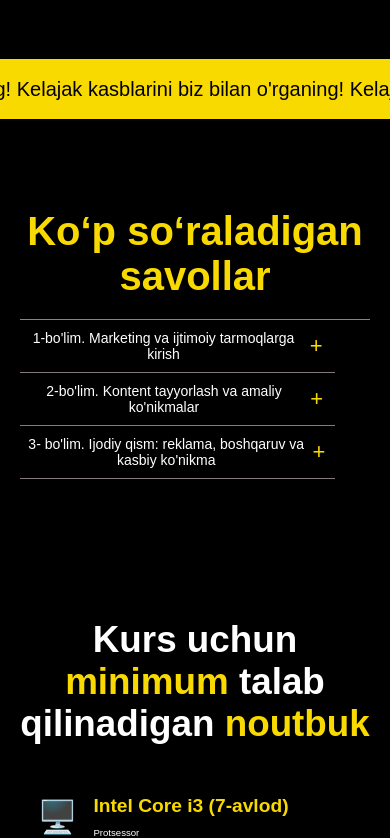
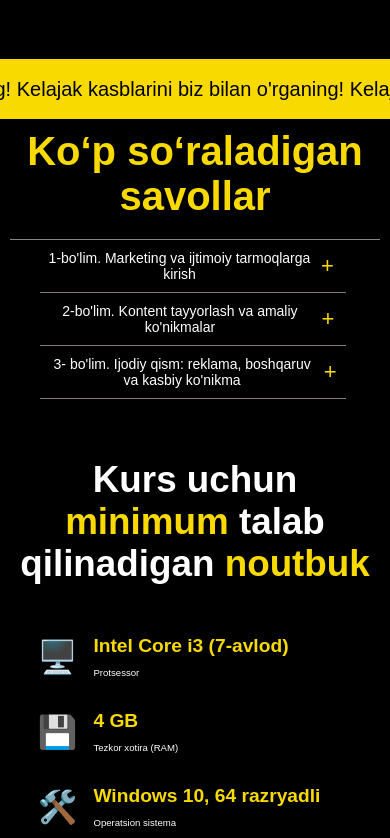
Before and after one commit to azimjonjalilov/kurslar-algoritmedu, a React (Vite) app: page / in a window 390 px wide. Shown: the part 3399-4237 px from the top of the page. Built offline with nearby package versions, Linux system fonts and the light colour scheme.

Commit message:
modal bug fixed

```diff
--- a/src/components/SMM/Faq/Faq.css
+++ b/src/components/SMM/Faq/Faq.css
@@ -135,7 +135,13 @@
   margin: 0;
   animation: marquee 7s linear infinite;
 }
-
+.close-btn{
+  color: rgb(0, 0, 0);
+  font-size: 22px;
+  position: absolute;
+  right: 10%;
+  top: 10%;
+}
 
 @keyframes marquee {
   0% {
@@ -169,12 +175,16 @@
 
 @media (max-width: 450px) {
   .faq-container {
-    width: 95%;
+    width: 100%;
     /* padding: 10px; */
   }
 
   .faq-title {
     font-size: 20px;
+  }
+  .faq-list{
+    /* margin: 0 auto; */
+    padding-left: 30px;
   }
 
 
@@ -195,4 +205,7 @@
     padding: 8px 20px;
     font-size: 14px;
   }
+  .faq-container{
+    margin: 0;
+  }
 }
--- a/src/components/SMM/Faq/Faq.jsx
+++ b/src/components/SMM/Faq/Faq.jsx
@@ -51,8 +51,7 @@ const Savolar = [
   }
 ];
 
-function Faq() {
-  const [open, setOpen]=useState(false)
+function Faq({ setOpen }) {
   const [openIndex, setOpenIndex] = useState(null);
 
   const btn = (index) => {
@@ -89,14 +88,9 @@ function Faq() {
       </div>
       <div className="faq-button-container">
         <button onClick={()=> setOpen(true)} className="faq-button">Batafsil</button>
-        {open && (
-          <div className="modal" onClick={() => setOpen(false)}>
-            <div className="modal-content" onClick={e => e.stopPropagation()}>
-              <button className="close-button" onClick={() => setOpen(false)}>×</button>
-              <RegistrationForm />
-            </div>
-          </div>
-        )}
+
+
+
       </div>
     </div>
   );
--- a/src/courses/SMM.jsx
+++ b/src/courses/SMM.jsx
@@ -44,7 +44,7 @@ const SMM = () => {
            <Media/>
          <Course_cost setOpen={setOpen}/>
            <RegistrationForm/>
-          <Faq/>
+          <Faq setOpen={setOpen}/>
         </div>
     </>
 
```
